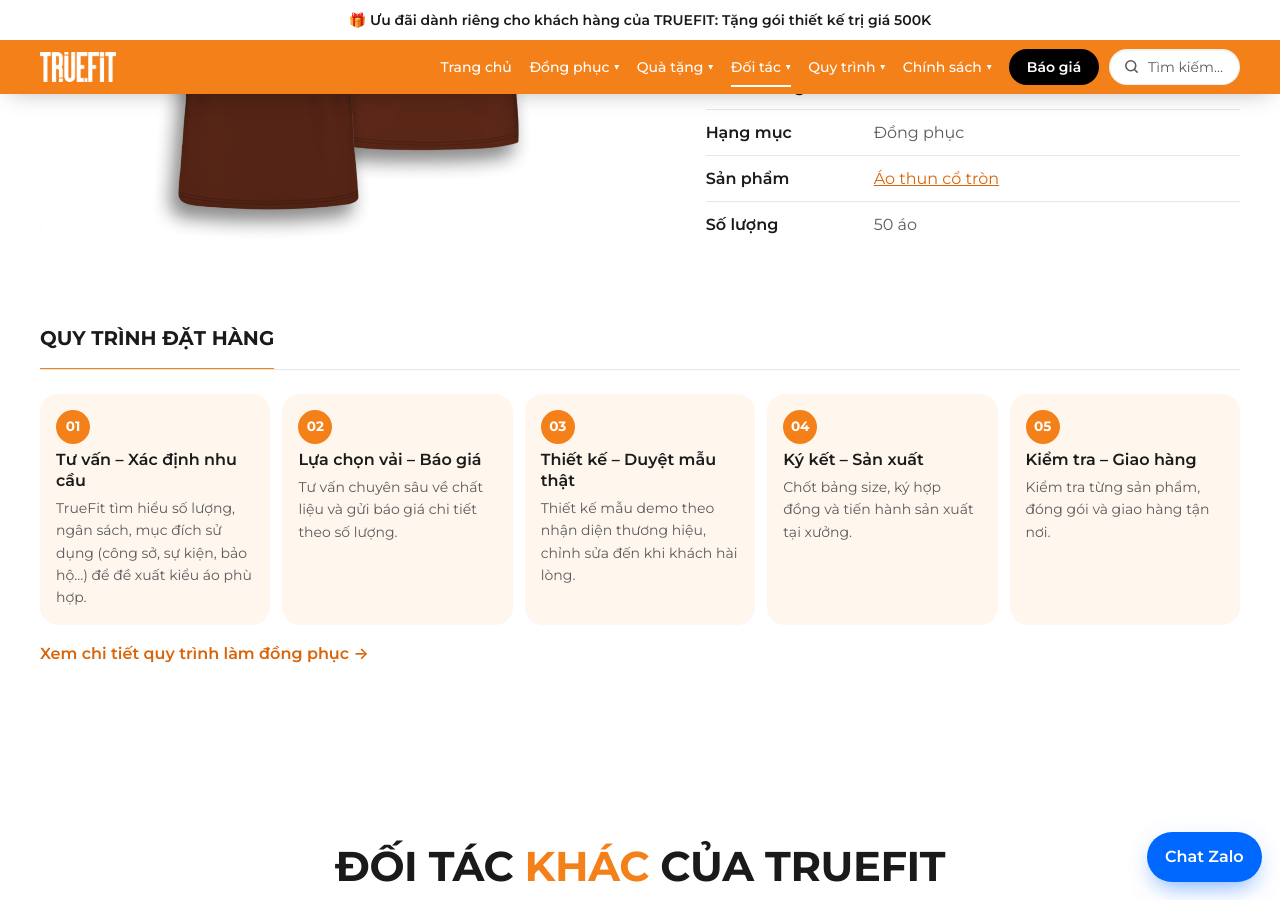
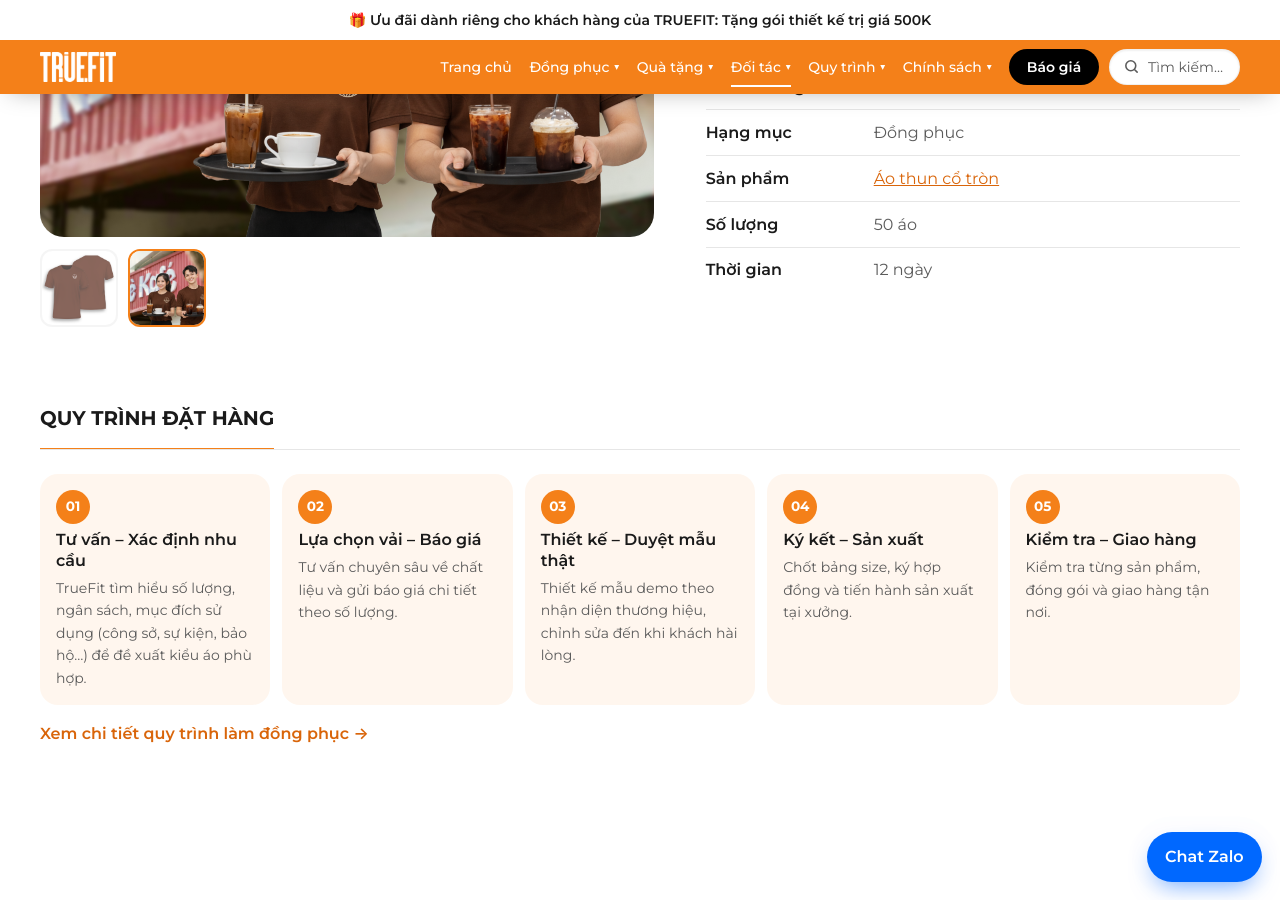
Before and after one commit to bap47/truefit, a Jekyll site: the page built from _khach_hang/dong-phuc/ke-cafe.md, in a window 1280 px wide and 900 px high, scrolled down 356 px. Built offline with Jekyll 4.4.1, drawn with Linux system fonts in a browser that asks for light colours.

Commit message:
Update _khach_hang/dong-phuc/ke-cafe.md (via Pages CMS)

```diff
--- a/_khach_hang/dong-phuc/ke-cafe.md
+++ b/_khach_hang/dong-phuc/ke-cafe.md
@@ -3,11 +3,13 @@
 logo: /assets/uploads/Logo 8.png
 thu_vien:
   - /assets/uploads/Logo 88.png
+  - /assets/uploads/Logo 89.png
 can_anh: giua
 phong_to: "1"
 san_pham:
   - Áo thun cổ tròn
 da_may: 50 áo
-noi_bat: true
+thoi_gian: 12 ngày
+noi_bat: false
 ngay_tao: 2026-10-01T08:19
 ---
```
